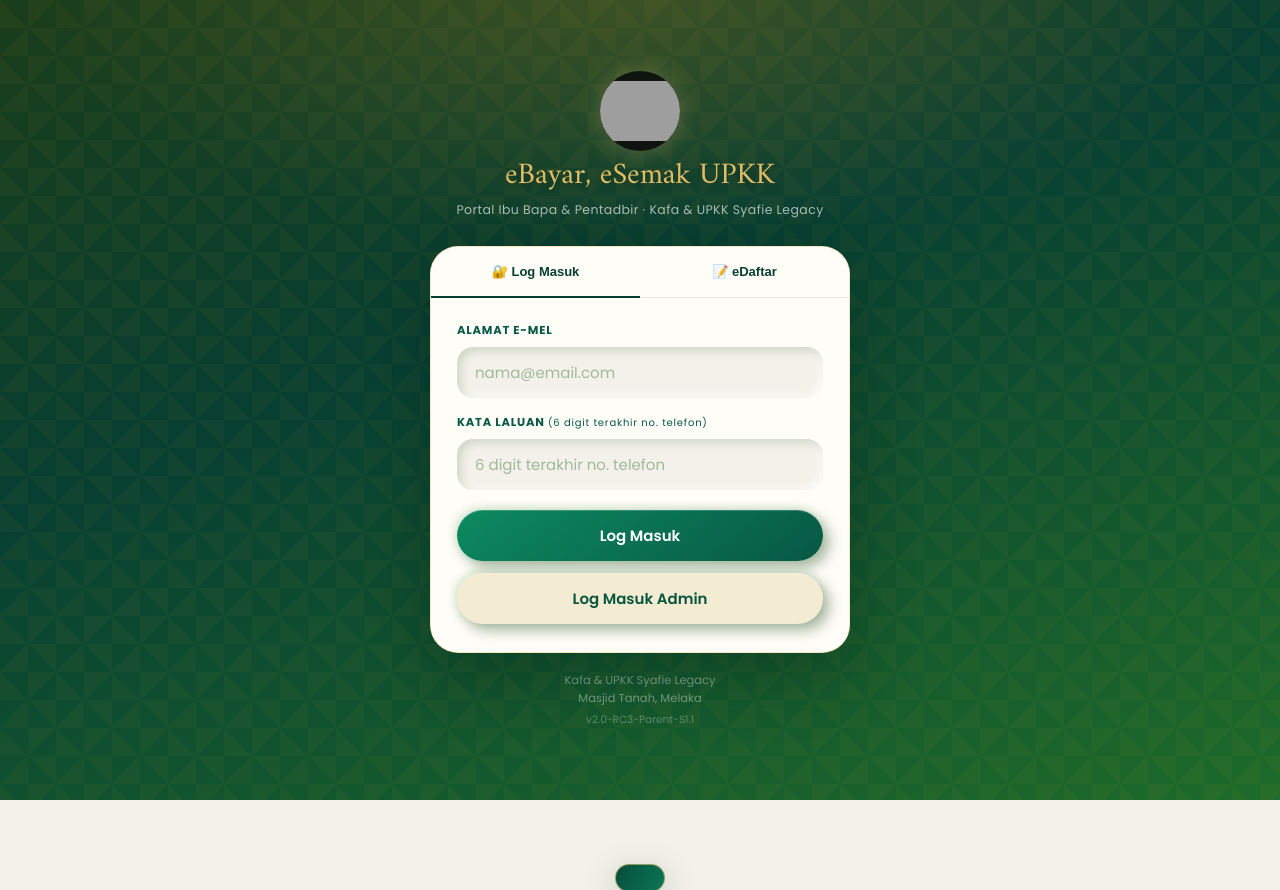
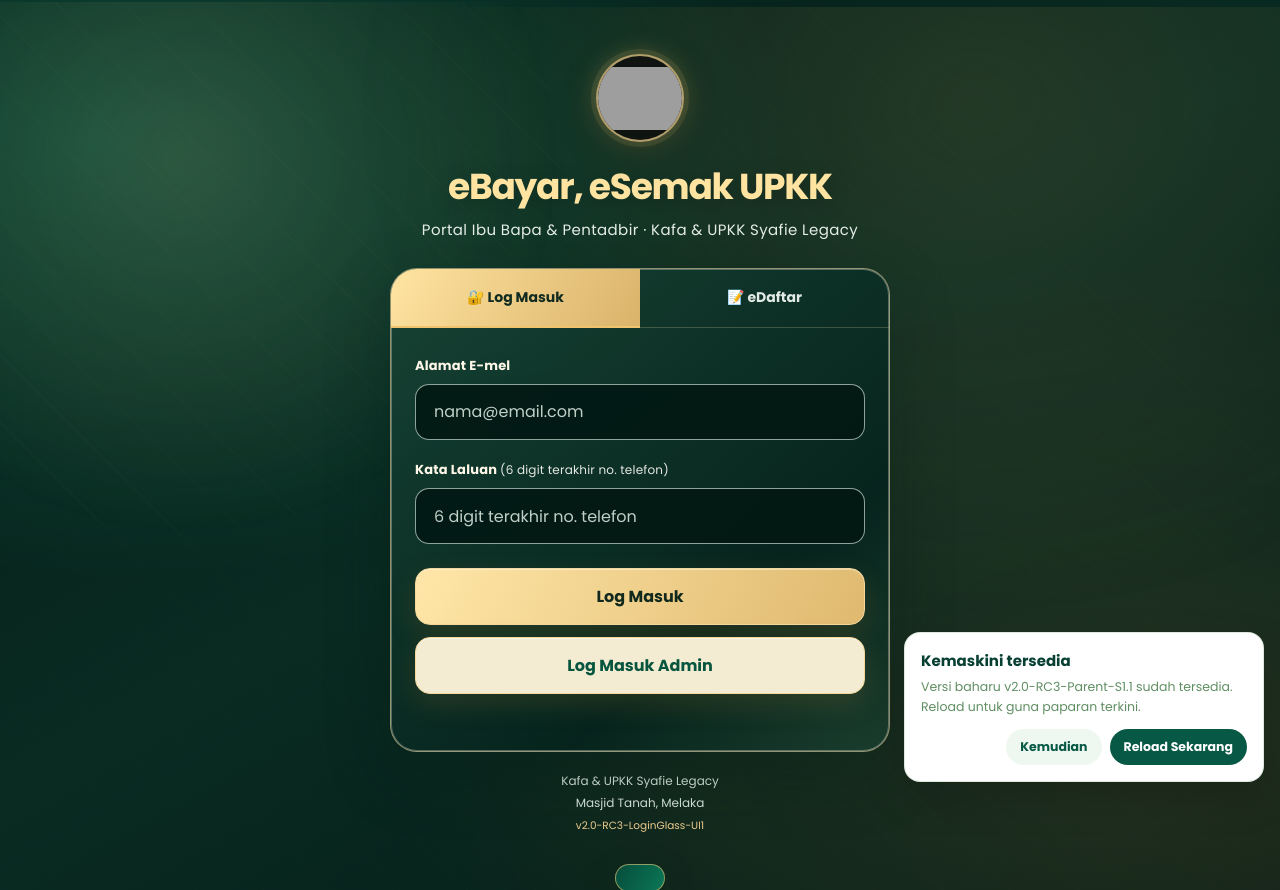
Before and after one commit to shafielegacy/UPKK, a plain HTML site: page index.html in a window 1280 px wide. Before the commit the page ends 800 px from the top, so only its background shows below. Drawn offline with Linux system fonts and the light colour scheme; grey boxes are pictures that could not be loaded.

Commit message:
style(login): apply approved accessible emerald-gold glass UI only

```diff
--- a/index.html
+++ b/index.html
@@ -2102,6 +2102,111 @@
   #page-dashboard .yc,
   #page-dashboard .parent-side-nav button{transition:none!important}
 }
+
+/* UPKK SL V2 LOGIN GLASS UI1 (18 Nov 2026).
+   Styling only. No element IDs, links, authentication or event handlers changed. */
+#page-login {
+  isolation:isolate;
+  background:radial-gradient(ellipse at 8% 16%,rgba(26,125,95,.46),transparent 41%),
+             radial-gradient(ellipse at 90% 83%,rgba(192,145,62,.16),transparent 46%),
+             linear-gradient(150deg,#031b16 0%,#092b22 49%,#051b16 100%);
+  color:#f7fbf5;
+  padding:clamp(24px,5vw,54px) 18px;
+}
+#page-login::before {
+  background:radial-gradient(circle at 15% 18%,rgba(224,191,122,.20),transparent 29%),
+             repeating-linear-gradient(45deg,transparent 0 46px,rgba(240,210,144,.023) 47px 48px);
+  background-size:auto;
+  animation:upkkGlassAmbient 14s ease-in-out infinite alternate;
+}
+#page-login::after {
+  background:radial-gradient(ellipse at 75% 11%,rgba(215,171,83,.15),transparent 47%);
+  animation:upkkGlassAmbient 18s ease-in-out infinite alternate-reverse;
+}
+#page-login .login-wrap {max-width:500px;}
+#page-login .login-head {margin-bottom:25px;}
+#page-login .login-head img {
+  width:88px!important;height:88px!important;
+  border:2px solid rgba(242,211,144,.72);
+  box-shadow:0 0 0 5px rgba(228,190,112,.10),0 12px 36px rgba(0,0,0,.28);
+}
+#page-login .login-title {
+  font-family:var(--fb);font-weight:800;letter-spacing:-.035em;
+  font-size:clamp(27px,5.5vw,36px);color:#ffe3a1;
+  line-height:1.25;text-shadow:0 4px 22px rgba(0,0,0,.24);
+  margin-top:15px;
+}
+#page-login .login-sub {color:#e6eee9;font-size:clamp(13px,2.8vw,15px);line-height:1.65;margin-top:9px;}
+#page-login .login-card {
+  position:relative;
+  background:linear-gradient(140deg,rgba(24,68,54,.91),rgba(6,36,29,.94) 70%,rgba(27,63,47,.94));
+  -webkit-backdrop-filter:blur(16px);backdrop-filter:blur(16px);
+  border:1px solid rgba(230,190,114,.68);
+  border-radius:27px;overflow:hidden;
+  box-shadow:0 22px 65px rgba(0,0,0,.34),inset 0 1px rgba(255,242,209,.16);
+}
+#page-login .login-card::before {
+  content:'';position:absolute;inset:0;height:2px;z-index:0;pointer-events:none;
+  background:linear-gradient(90deg,transparent,rgba(255,223,145,.93),transparent);
+  transform:translateX(-100%);animation:upkkGlassShimmer 8s ease-in-out infinite;
+}
+#page-login .lc-tabs {border-bottom:1px solid rgba(244,217,160,.22);position:relative;}
+#page-login .lc-tab {
+  color:#e1eae5;font-family:var(--fb);font-size:14px;font-weight:700;
+  padding:19px 8px;min-height:56px;line-height:1.4;
+  border-bottom-color:transparent;
+}
+#page-login .lc-tab.active {
+  color:#122b20;background:linear-gradient(120deg,#ffe4a1,#dab36a);
+  border-bottom-color:#f0c36f;
+}
+#page-login .lc-tab:hover:not(.active){background:rgba(255,255,255,.08);color:#fff;}
+#page-login .lc-pane{padding:28px 24px 29px;}
+#page-login .fg{margin-bottom:20px;}
+#page-login .form-lbl{color:#fff8e8;font-size:13px;font-weight:700;letter-spacing:.015em;line-height:1.55;text-transform:none;}
+#page-login .form-lbl span{color:#e5e9e3!important;font-size:12px!important;line-height:1.5;}
+#page-login .form-inp{
+  color:#fffefa;background:rgba(2,24,19,.87);
+  border:1.5px solid rgba(210,229,217,.68);border-radius:14px;
+  box-shadow:none;font-size:16px;min-height:56px;
+}
+#page-login .form-inp::placeholder{color:#c1d0c7;opacity:1;}
+#page-login .form-inp:focus{
+  border-color:#ffe0a1;outline:3px solid rgba(240,194,100,.25);
+  outline-offset:1px;box-shadow:0 0 20px rgba(211,165,72,.12);
+}
+#page-login .btn-green,#page-login .btn-edaftar{
+  color:#12291d;background:linear-gradient(115deg,#ffe6a8,#dfb96f);
+  border:1px solid #f4d79b;border-radius:15px;min-height:57px;
+  font-family:var(--fb);font-size:16px;font-weight:800;
+  box-shadow:0 10px 28px rgba(180,128,42,.18),inset 0 1px rgba(255,255,255,.4);
+}
+#page-login .btn-green:hover:not(:disabled),#page-login .btn-edaftar:hover {
+  background:linear-gradient(115deg,#fff0c8,#e8c580);
+}
+#page-login .btn-green:active:not(:disabled),#page-login .btn-edaftar:active {transform:scale(.985);}
+#page-login .edaftar-ttl {color:#fff7de;font-size:16px;line-height:1.55;}
+#page-login .edaftar-warn {color:#fff0c6;background:rgba(74,54,13,.6);border-color:rgba(249,210,126,.45);font-size:12px;line-height:1.7;}
+#page-login .err-box{background:#fff0ee;color:#842116;border-left-color:#c74733;font-size:13px;line-height:1.5;}
+#page-login .login-foot{color:#d7e4dc;font-size:12px;line-height:1.8;}
+#page-login .login-foot .app-version{color:#efcf90;opacity:1;}
+#page-login :is(button,a,input):focus-visible {outline:3px solid #ffe3a0;outline-offset:3px;}
+@keyframes upkkGlassAmbient {from{opacity:.66;transform:translate3d(-1%,0,0)}to{opacity:1;transform:translate3d(1.5%,1%,0)}}
+@keyframes upkkGlassShimmer {0%,26%{transform:translateX(-100%)}55%,100%{transform:translateX(100%)}}
+@media(max-width:520px){
+  #page-login{padding:22px 15px;}
+  #page-login .login-head img{width:76px!important;height:76px!important;}
+  #page-login .login-card{border-radius:23px;}
+  #page-login .lc-pane{padding:23px 19px 25px;}
+  #page-login .lc-tab{font-size:13px;padding:16px 6px;}
+}
+@media(prefers-reduced-motion:reduce){
+  #page-login::before,#page-login::after,#page-login .login-card::before{animation:none!important;}
+}
+@media(prefers-reduced-transparency:reduce){
+  #page-login .login-card{background:#103b2e;-webkit-backdrop-filter:none;backdrop-filter:none;}
+}
+
 </style>
 </head>
 <body>
@@ -2386,7 +2491,7 @@
 <script src="session-routing.js"></script>
 <script>
 // ── Config ─────────────────────────────────────
-const APP_VERSION = '2.0-RC3-Parent-S1.1';
+const APP_VERSION = '2.0-RC3-LoginGlass-UI1';
 const GAS_URL = 'https://script.google.com/macros/s/AKfycbwkM4yIRPDORVYM5qyDWVUuq3P37TnpjLa98KsJN-6bhn0Wp4Gr_iYgkz0YCAGCQEzajA/exec';
 
 const GF_URLS = {
```
